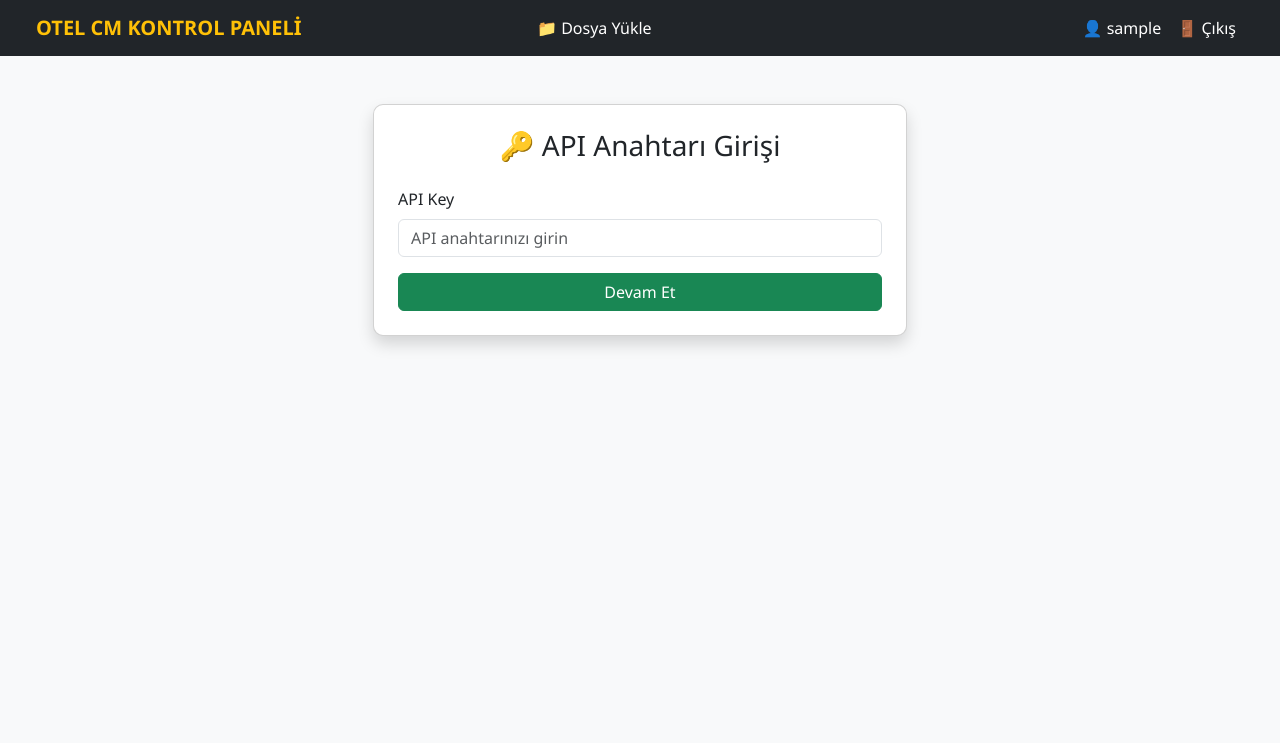
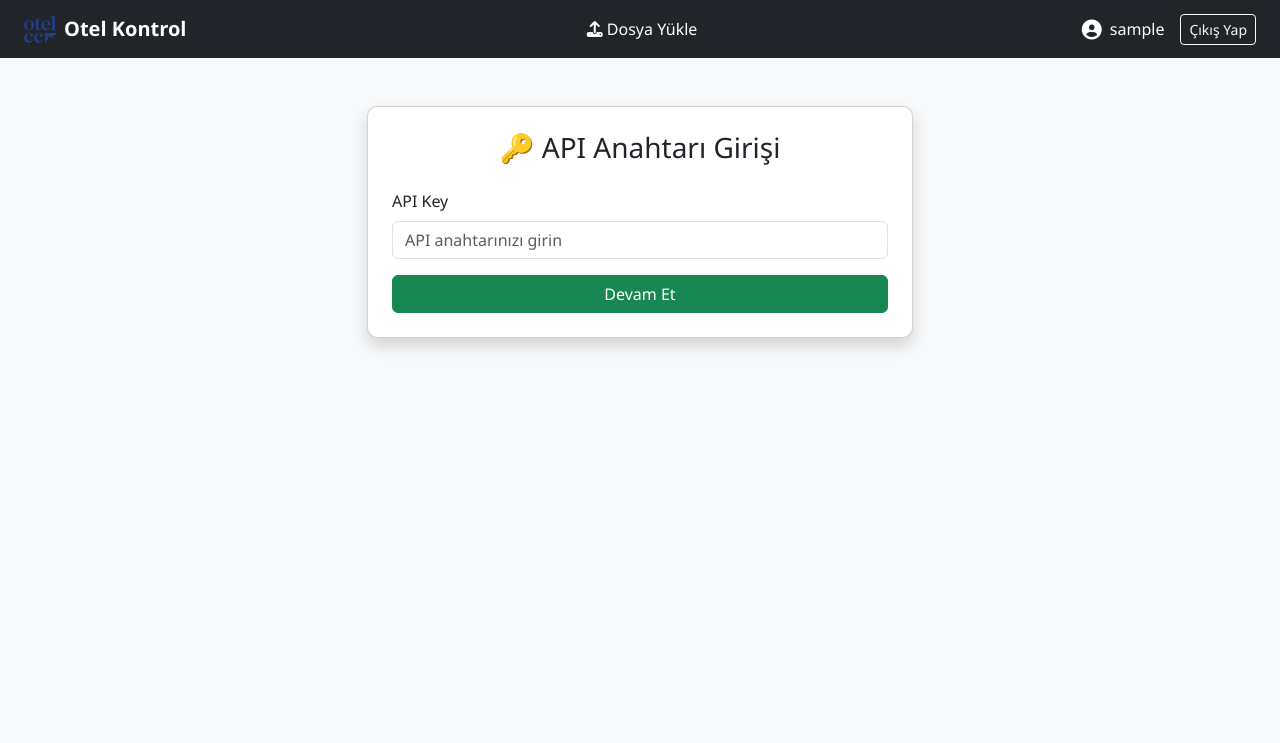
Before and after one commit to GrafikOtelCM/otelkontrol_web, a Flask app: page /apikey in a window 1280 px wide. Shown: the top 743 px of the page. Run offline with Flask 3, Linux system fonts and the light colour scheme; the visitor is signed in with stand-in values (Sample User, id 1); some libraries are stand-ins or nearby versions.

```diff
--- a/templates/base.html
+++ b/templates/base.html
@@ -3,69 +3,51 @@
 <head>
   <meta charset="UTF-8">
   <meta name="viewport" content="width=device-width, initial-scale=1">
-  <title>OtelKontrol Paneli</title>
-
-  <!-- Bootstrap CSS -->
+  <title>Otel Kontrol</title>
   <link href="https://cdn.jsdelivr.net/npm/bootstrap@5.3.0/dist/css/bootstrap.min.css" rel="stylesheet">
-
-  <!-- DataTables CSS -->
-  <link rel="stylesheet" href="https://cdn.datatables.net/1.13.4/css/jquery.dataTables.min.css">
-  <link rel="stylesheet" href="https://cdn.datatables.net/buttons/2.3.6/css/buttons.dataTables.min.css">
-
-  <!-- Custom CSS -->
-  <link rel="stylesheet" href="{{ url_for('static', filename='css/style/style.css') }}">
+  <link href="{{ url_for('static', filename='css/style/style.css') }}" rel="stylesheet">
+  <link href="https://cdnjs.cloudflare.com/ajax/libs/font-awesome/6.5.0/css/all.min.css" rel="stylesheet">
 </head>
 <body>
+
   <nav class="navbar navbar-expand-lg navbar-dark bg-dark px-4">
-    <div class="container-fluid">
-      <a class="navbar-brand fw-bold text-warning" href="{{ url_for('login') }}">OTEL CM KONTROL PANELİ</a>
-      <button class="navbar-toggler" type="button" data-bs-toggle="collapse" data-bs-target="#navbarContent">
+    {% if session.get('username') %}
+      <a class="navbar-brand fw-bold d-flex align-items-center" href="{{ url_for('upload') }}">
+        <img src="{{ url_for('static', filename='images/logo.png') }}" alt="Logo" width="32" height="32" class="me-2">
+        Otel Kontrol
+      </a>
+    {% else %}
+      <a class="navbar-brand fw-bold d-flex align-items-center" href="{{ url_for('login') }}">
+        <img src="{{ url_for('static', filename='images/logo.png') }}" alt="Logo" width="32" height="32" class="me-2">
+        Otel Kontrol
+      </a>
+    {% endif %}
+
+    <button class="navbar-toggler" type="button" data-bs-toggle="collapse" data-bs-target="#navbarNav">
       <span class="navbar-toggler-icon"></span>
     </button>
 
-      <div class="collapse navbar-collapse justify-content-center" id="navbarContent">
+    <div class="collapse navbar-collapse justify-content-center" id="navbarNav">
       {% if session.get('username') %}
-        <ul class="navbar-nav mx-auto">
-          <li class="nav-item mx-2">
-            <a class="nav-link" href="{{ url_for('upload') }}">📁 Dosya Yükle</a>
+        <ul class="navbar-nav">
+          <li class="nav-item">
+            <a class="nav-link" href="{{ url_for('upload') }}"><i class="fa-solid fa-upload me-1"></i>Dosya Yükle</a>
           </li>
         </ul>
       {% endif %}
+    </div>
 
-        <ul class="navbar-nav ms-auto">
     {% if session.get('username') %}
-          <li class="nav-item">
-            <span class="nav-link disabled">
-              👤 {{ session['username'] }}
-            </span>
-          </li>
-          <li class="nav-item">
-            <a class="nav-link text-danger" href="{{ url_for('logout') }}">🚪 Çıkış</a>
-          </li>
+      <div class="d-flex align-items-center text-white">
+        <i class="fa-solid fa-user-circle fa-lg me-2"></i>
+        <span>{{ session['username'] }}</span>
+        <a class="btn btn-outline-light btn-sm ms-3" href="{{ url_for('logout') }}">Çıkış Yap</a>
+      </div>
     {% endif %}
-        </ul>
-      </div>
-    </div>
   </nav>
 
-  <main class="container my-4">
   {% block content %}{% endblock %}
-  </main>
 
-  <!-- JQuery + Bootstrap JS -->
-  <script src="https://code.jquery.com/jquery-3.6.0.min.js"></script>
   <script src="https://cdn.jsdelivr.net/npm/bootstrap@5.3.0/dist/js/bootstrap.bundle.min.js"></script>
-
-  <!-- DataTables JS -->
-  <script src="https://cdn.datatables.net/1.13.4/js/jquery.dataTables.min.js"></script>
-  <script src="https://cdn.datatables.net/buttons/2.3.6/js/dataTables.buttons.min.js"></script>
-  <script src="https://cdn.datatables.net/buttons/2.3.6/js/buttons.html5.min.js"></script>
-  <script src="https://cdn.datatables.net/buttons/2.3.6/js/buttons.print.min.js"></script>
-  <script src="https://cdnjs.cloudflare.com/ajax/libs/jszip/3.1.3/jszip.min.js"></script>
-  <script src="https://cdnjs.cloudflare.com/ajax/libs/pdfmake/0.1.53/pdfmake.min.js"></script>
-  <script src="https://cdnjs.cloudflare.com/ajax/libs/pdfmake/0.1.53/vfs_fonts.js"></script>
-
-  <!-- Custom JS -->
-  <script src="{{ url_for('static', filename='js/datatables-init.js') }}"></script>
 </body>
 </html>
```
Also changed, not shown: static/images/logo.png (added), 1 other file. Lines whose indentation alone changed are shown as unchanged.
